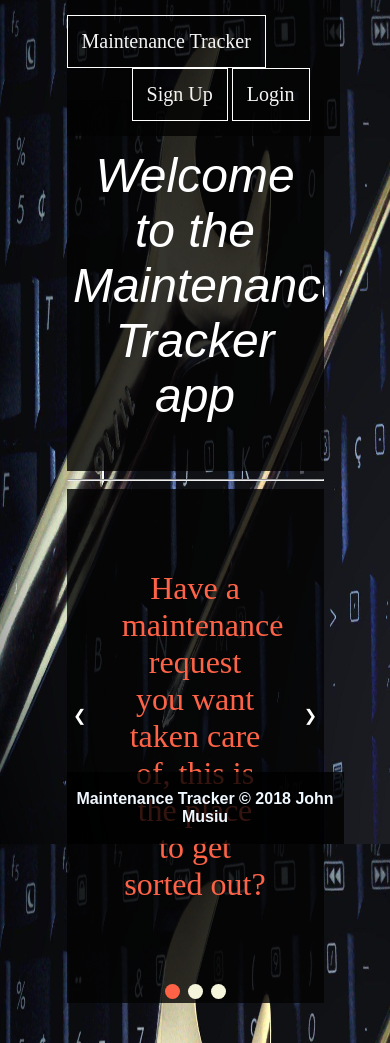
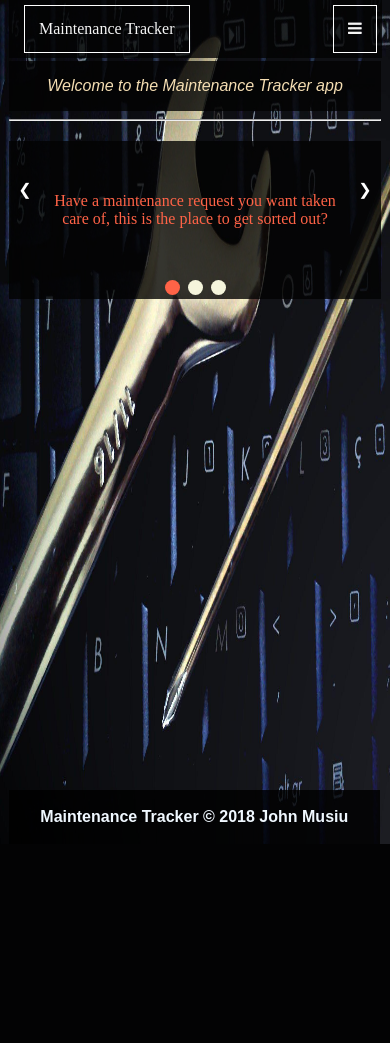
Before and after one commit to johnmusiu/Maintenance-Tracker, a Python web app: template templates/index.html in a window 390 px wide. After the commit the page ends 844 px from the top, so only its background shows below. Run offline with Jinja, Linux system fonts and the light colour scheme; the template is opened without the code that fills it, so the values that code supplies are empty.

Commit message:
[feature #157767276] Fixed navbar to be responsive

```diff
--- a/static/script.js
+++ b/static/script.js
@@ -28,3 +28,13 @@ function showSlide(x){
 }
 
 showSlide(1);
+
+// toggle navbar for small screen devices by adding responsive class to navbar
+function toggleNavbar(){
+    const navbar = document.getElementById("topnav");
+    if(navbar.className === "topnav"){
+        navbar.classList.add("responsive");
+    }else{
+        navbar.classList.remove("responsive")
+    }
+}
--- a/static/style.css
+++ b/static/style.css
@@ -31,7 +31,7 @@ footer{
     padding-left: 2.5%;
     padding-right: 2.5%;
     overflow: hidden;
-    max-width: 100%;
+    max-width: 96%;
 
 }
 /* navigation bar styling */
@@ -44,17 +44,15 @@ footer{
     top: 0; /* Position the navbar at the top of the page */
     width: 70%; /* 70% of Full width */
 }
-#left{
-    float: left;
-    /* margin-left: 5%; */
-}
-#right{
+
+.right{
     float: right;
-    margin-right: 30px;
+    margin-right: 10px;
 }
 
 .topnav a{
     display: inline-block;
+    margin-left: 10px;
     color: whitesmoke;
     text-align: center;
     padding: 14px;
@@ -64,10 +62,44 @@ footer{
 
 }
 
-/* @media screen and (max-width:600px){
-    .topnav #right,
-    .topnav {float: none;}
-} */
+/* welcome text styling */
+.welcome{
+    font-style: oblique;
+    font-family: fantasy;
+    font-size: 2.5em;
+    text-align: center;
+}
+
+@media screen and (max-width:600px){
+    .topnav{
+        width: 93%;
+        padding: 5px;
+    }
+    .topnav a{
+        font-size: 1em;
+    }
+    .content{
+        margin-top: 20px;
+    }
+    .footer{
+        width: 94%;
+    }
+    .welcome{
+        font-size: 1em;
+    }
+    body{
+        margin-top: 60px;
+    }
+    html{
+        margin: 1px;
+    }
+}
+
+/* selected link */
+.topnav a.active {
+    color: tomato;
+    background-color: black;
+}
 
 /* mouse over link */
 .topnav a:hover {
@@ -76,9 +108,38 @@ footer{
     text-decoration: none;
 }
 
-/* selected link */
-.topnav a.active {
-    color: green;
+/* navbar-icon (bars horizontal icon) hidden by default on large screens */
+.topnav .nav-icon{
+    display: none;
+}
+/* make navbar responsive */
+@media screen and (max-width: 600px){
+    .topnav a:not(:first-child), .right {display: none;}
+    .topnav a.nav-icon{
+        display: block;
+        float: right;
+        top: 5px;
+    }
+}
+
+@media screen and (max-width: 600px){
+    .topnav.responsive {position: absolute;}
+    .topnav.responsive .nav-icon {
+        position: absolute;
+        right: 5px;
+        top:5px;
+    }
+    .topnav.responsive a, .right a{
+        float: none;
+        display: block;
+        text-align: left;
+    }
+    .topnav.responsive div.right{display: block;}
+    div.topnav.responsive .right{
+        float: right;
+        margin-right: 0;
+        width: 100%;
+    }
 }
 /* end navigation bar styling */
 /* slideshow class */
@@ -92,6 +153,12 @@ footer{
     display: none;
     text-align: center;
     padding: 20%;
+}
+@media screen and (max-width:600px){
+    .slide{
+        font-size: 1em;
+        padding: 10%
+    }
 }
 /* previous and next buttons */
 .next, .prev{
@@ -129,12 +196,3 @@ footer{
 .active, .dot:hover {
     background-color: tomato;
 }
-
-/* welcome text styling */
-.welcome{
-    font-style: oblique;
-    font-family: fantasy;
-    font-size: 3em;
-    text-align: center;
-    color: white;
-}
--- a/templates/index.html
+++ b/templates/index.html
@@ -6,17 +6,20 @@
     <meta http-equiv="X-UA-Compatible" content="ie=edge">
     <title>Maintenance Tracker</title>
     <link rel="stylesheet" href="../static/style.css">
+    <link rel="stylesheet" href="https://cdnjs.cloudflare.com/ajax/libs/font-awesome/4.7.0/css/font-awesome.min.css">
+
 </head>
 <body>
-    <div class="topnav">
-        <div id="left">
-            <a href="index.html">Maintenance Tracker</a>
+    <div class="topnav" id="topnav">
+        <a href="index.html">Maintenance Tracker</a>
 
-        </div>
-        <div id="right">
+        <div class="right">
             <a href="signup.html">Sign Up</a>
             <a href="signin.html">Login</a>
         </div>
+        <a href="javascript:void(0);" class="nav-icon" onclick="toggleNavbar()">
+            <i class="fa fa-bars"></i>
+        </a>
     </div>
     <div class="content">
         <p class="welcome"> Welcome to the Maintenance Tracker app</p>
```
